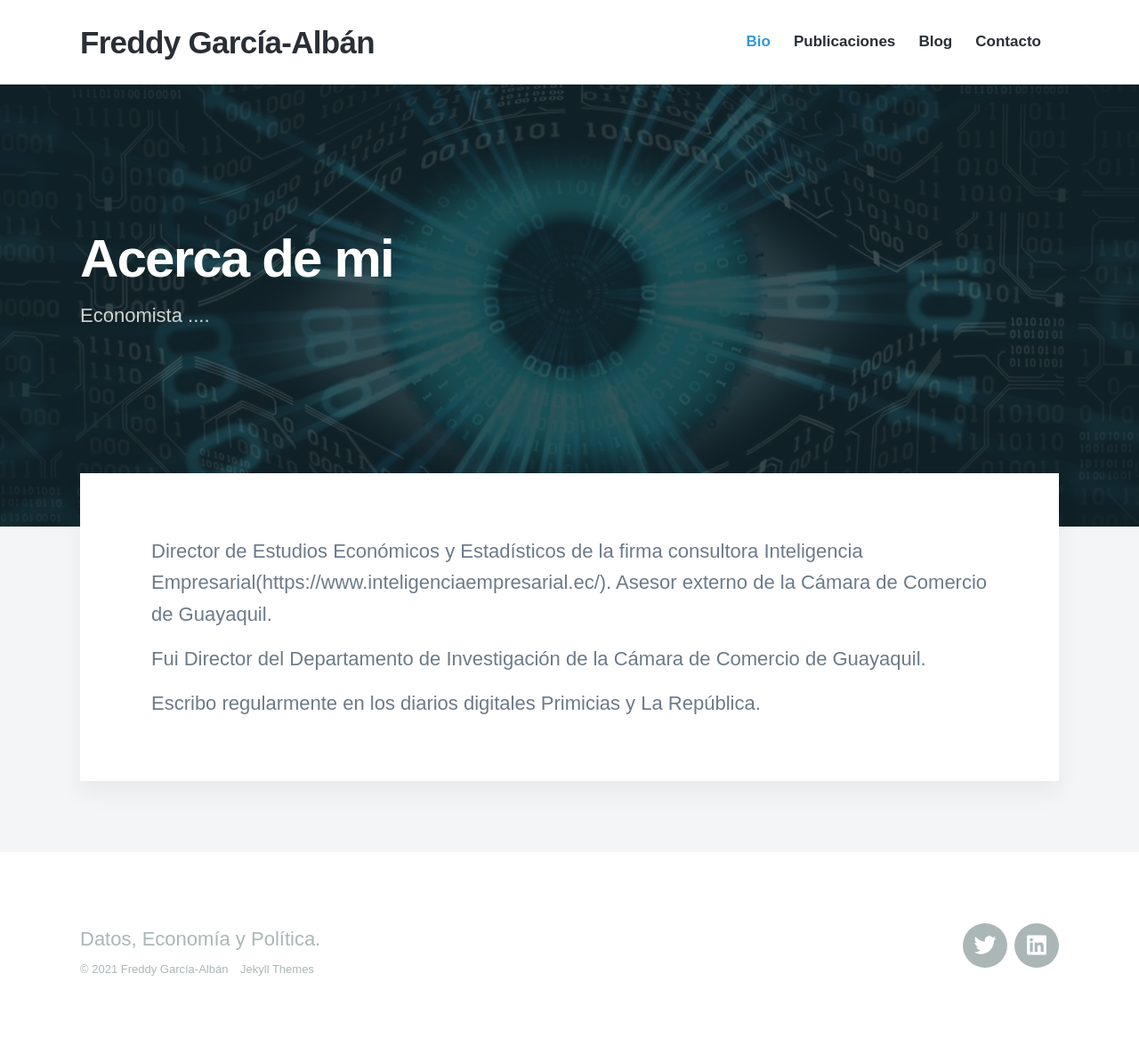
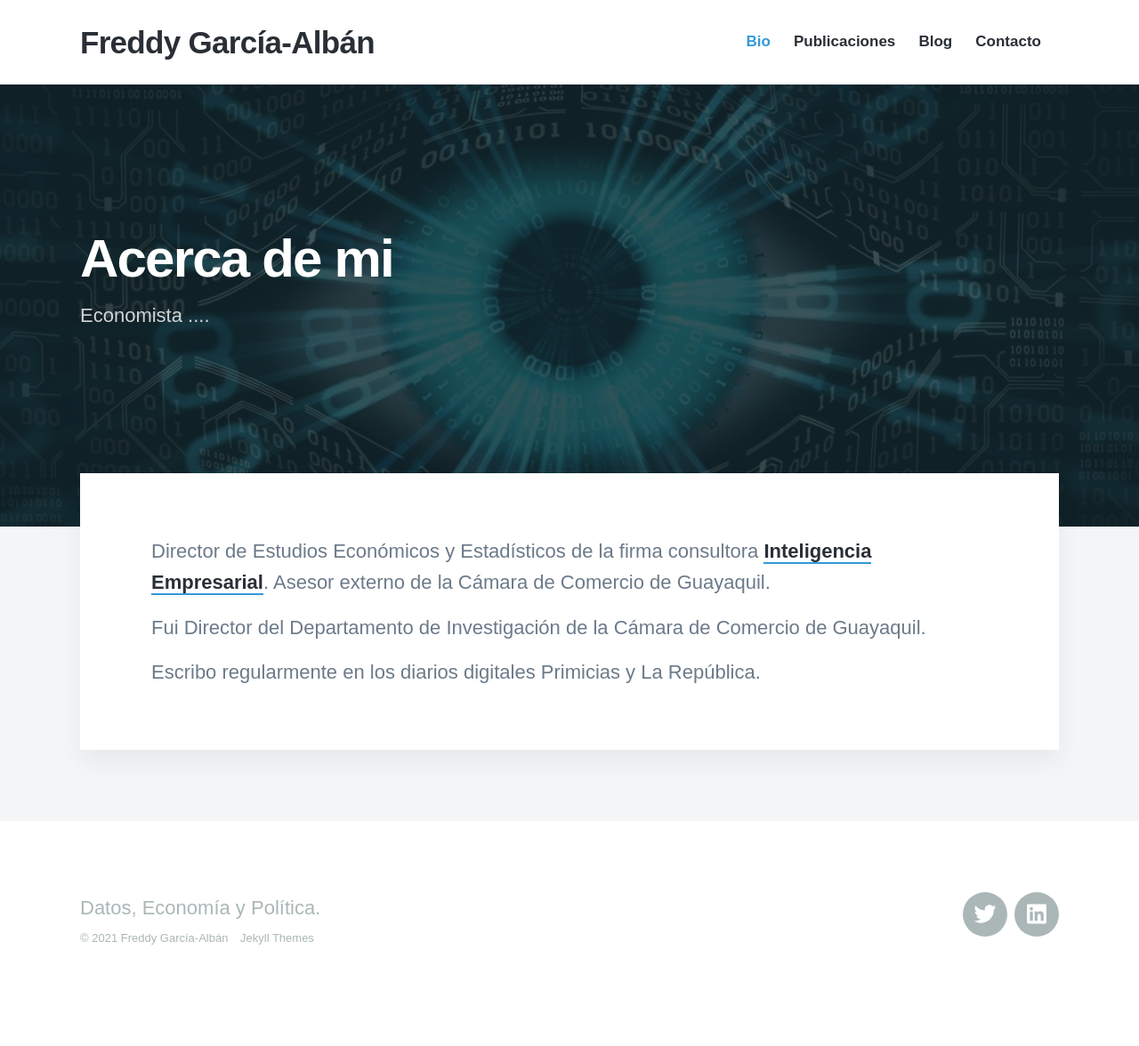
Before and after one commit to EnexFG/EnexFG.github.io, a Jekyll site: the page built from _pages/about.md, in a window 1280 px wide. Shown: the whole page at 89% size. Built offline with Jekyll 4.4.1, drawn with Linux system fonts in a browser that asks for light colours; nearby versions of some CDN libraries; some web fonts are replaced; after the commit the page ends 1141 px from its top, so only the background shows below that.

Commit message:
Update about.md

```diff
--- a/_pages/about.md
+++ b/_pages/about.md
@@ -6,7 +6,7 @@ featured_image: /images/demo/eye.jpg
 ---
 
 
-Director de Estudios Económicos y Estadísticos de la firma consultora Inteligencia Empresarial(https://www.inteligenciaempresarial.ec/). Asesor externo de la Cámara de Comercio de Guayaquil.
+Director de Estudios Económicos y Estadísticos de la firma consultora [Inteligencia Empresarial](https://www.inteligenciaempresarial.ec/). Asesor externo de la Cámara de Comercio de Guayaquil.
 
 Fui Director del Departamento de Investigación de la Cámara de Comercio de Guayaquil.
 
```
